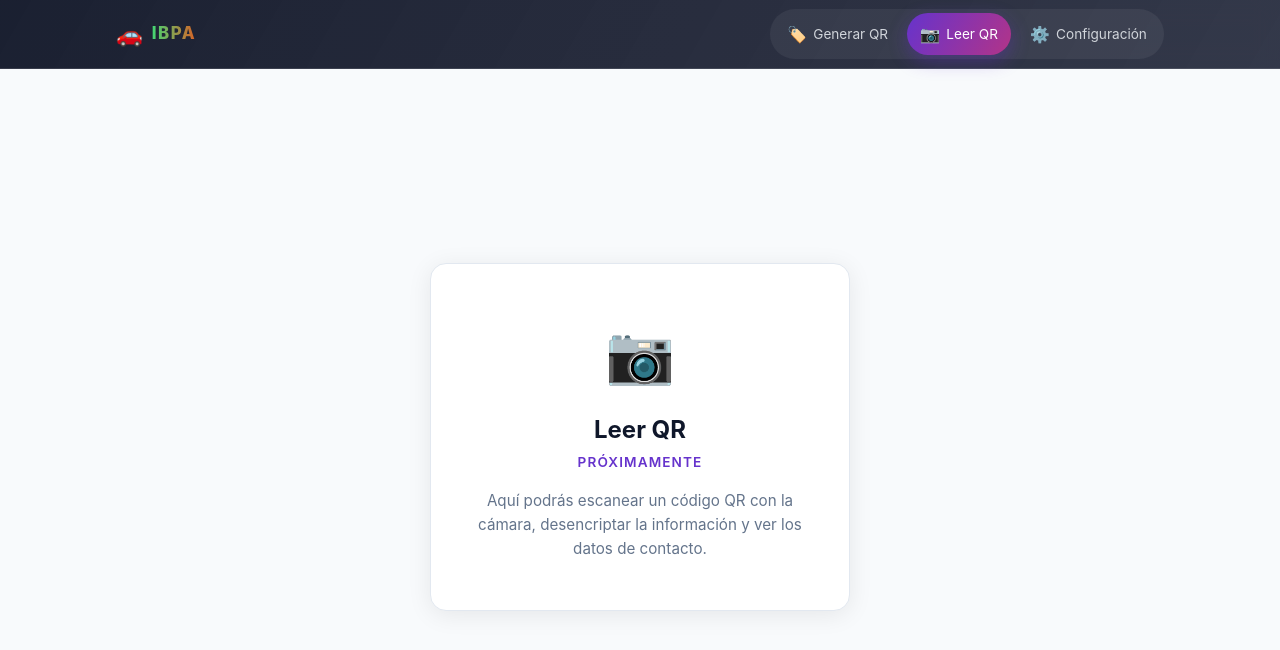
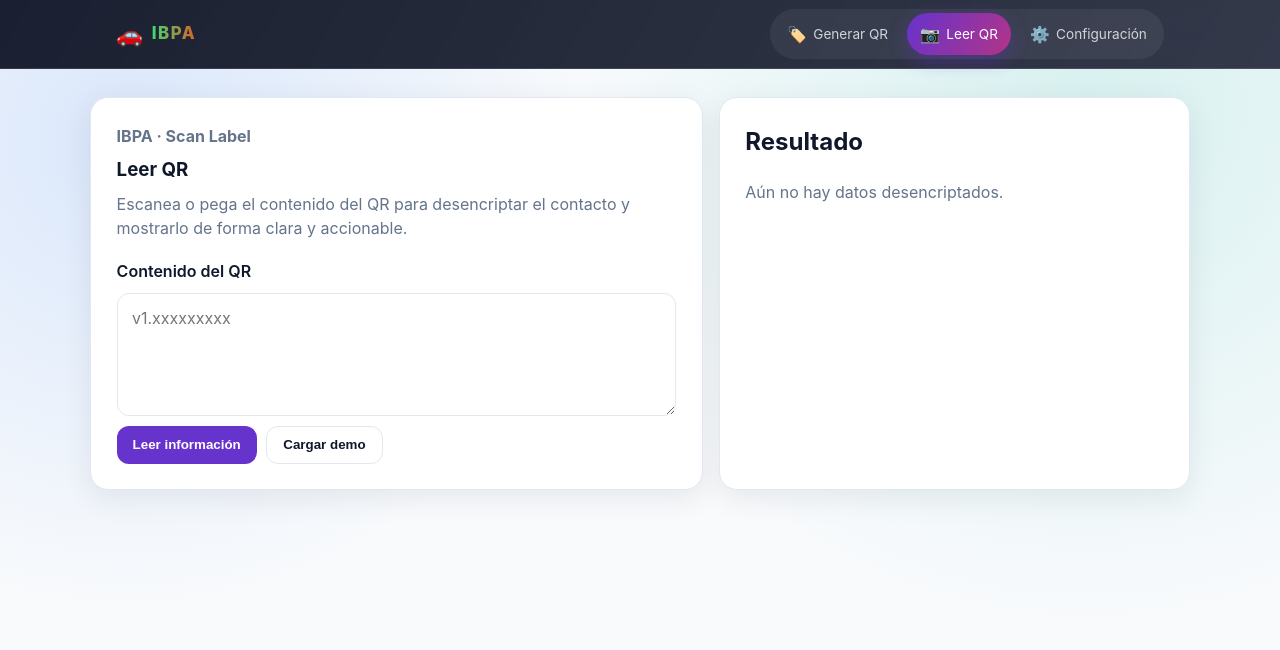
Before and after one commit to daniel08garcia/estacionamientoIBPA, a React (Vite) app: page /leer in a window 1280 px wide. Shown: the top 650 px of the page. Built offline with nearby package versions, Linux system fonts and the light colour scheme.

Commit message:
Implementa página Leer QR con visualización de contacto

```diff
--- /dev/null
+++ b/src/features/scan-label/components/ScanLabelPage.module.css
@@ -0,0 +1,75 @@
+.page {
+  position: relative;
+  min-height: calc(100vh - 64px);
+  padding: clamp(1rem, 2.2vw, 2rem);
+  background:
+    radial-gradient(circle at 10% 10%, rgba(59, 130, 246, 0.16), transparent 35%),
+    radial-gradient(circle at 85% 5%, rgba(20, 184, 166, 0.14), transparent 40%),
+    var(--color-bg);
+}
+
+.backdropGlow {
+  position: absolute;
+  inset: 0;
+  pointer-events: none;
+}
+
+.layout {
+  position: relative;
+  z-index: 1;
+  max-width: 1100px;
+  margin: 0 auto;
+  display: grid;
+  grid-template-columns: 1.3fr 1fr;
+  gap: 1rem;
+}
+
+.panel,
+.resultCard {
+  border: 1px solid var(--color-border);
+  border-radius: 18px;
+  background: var(--color-surface);
+  padding: clamp(1rem, 2.4vw, 1.6rem);
+  box-shadow: 0 8px 30px rgba(15, 23, 42, 0.08);
+}
+
+.kicker { color: var(--color-primary); font-weight: 700; margin: 0; }
+.header h1 { margin: 0.5rem 0; }
+.header p { margin: 0; color: var(--color-text-muted); }
+.readerCard { margin-top: 1.2rem; display: grid; gap: 0.6rem; }
+.label { font-weight: 600; }
+
+.input {
+  width: 100%;
+  border-radius: 12px;
+  border: 1px solid var(--color-border);
+  padding: 0.8rem 0.9rem;
+  font: inherit;
+  resize: vertical;
+}
+
+.actions { display: flex; gap: 0.6rem; flex-wrap: wrap; }
+.primaryBtn, .secondaryBtn {
+  border: 0;
+  border-radius: 12px;
+  padding: 0.65rem 1rem;
+  font-weight: 600;
+  cursor: pointer;
+}
+
+.primaryBtn { background: var(--color-primary); color: white; }
+.secondaryBtn { background: var(--color-surface-soft); color: var(--color-text); border: 1px solid var(--color-border); }
+.error { color: #dc2626; margin: 0; }
+.info { color: var(--color-text-muted); margin: 0; }
+
+.resultCard h2 { margin-top: 0; }
+.pending { color: var(--color-text-muted); }
+.contactList { display: grid; gap: 1rem; }
+.contactList dt { font-size: 0.82rem; text-transform: uppercase; color: var(--color-text-muted); letter-spacing: .05em; }
+.contactList dd { margin: 0.25rem 0 0; font-size: 1.05rem; font-weight: 600; }
+.phoneLink { color: var(--color-primary); text-decoration: none; }
+.phoneLink:hover { text-decoration: underline; }
+
+@media (max-width: 900px) {
+  .layout { grid-template-columns: 1fr; }
+}
--- a/src/features/scan-label/components/ScanLabelPage.tsx
+++ b/src/features/scan-label/components/ScanLabelPage.tsx
@@ -1,17 +1,121 @@
-import styles from './PlaceholderPage.module.css';
+import { useMemo, useState } from 'react';
+import { AppError } from '../../../shared/errors/AppError';
+import { formatPhoneLabel, readScannedContact, type ScannedContact } from '../use-cases/readScannedContact';
+import styles from './ScanLabelPage.module.css';
+
+type ReadStatus = 'idle' | 'error' | 'success';
+
+const DEMO_PAYLOAD = 'v1.eyJub21icmUiOiJKdWFuIFDDqXJleiIsInRlbGVmb25vIjoiKzUyNjY0MTIzNDU2NyJ9';
 
 export function ScanLabelPage() {
+  const [rawValue, setRawValue] = useState('');
+  const [status, setStatus] = useState<ReadStatus>('idle');
+  const [message, setMessage] = useState('');
+  const [contact, setContact] = useState<ScannedContact | null>(null);
+
+  const formattedPhone = useMemo(
+    () => (contact ? formatPhoneLabel(contact.telefono) : ''),
+    [contact],
+  );
+
+  const handleRead = () => {
+    setStatus('idle');
+    setMessage('');
+    setContact(null);
+
+    try {
+      const parsedContact = readScannedContact(rawValue);
+      setContact(parsedContact);
+      setStatus('success');
+    } catch (error) {
+      setStatus('error');
+      if (error instanceof AppError) {
+        setMessage(error.message);
+      } else {
+        setMessage('No fue posible leer el código QR. Intenta nuevamente.');
+      }
+    }
+  };
+
   return (
     <main className={styles.page}>
-      <div className={styles.card}>
-        <span className={styles.icon} aria-hidden="true">📷</span>
-        <h1 className={styles.title}>Leer QR</h1>
-        <p className={styles.subtitle}>Próximamente</p>
-        <p className={styles.description}>
-          Aquí podrás escanear un código QR con la cámara, desencriptar la
-          información y ver los datos de contacto.
-        </p>
-      </div>
+      <div className={styles.backdropGlow} aria-hidden="true" />
+      <section className={styles.layout}>
+        <article className={styles.panel}>
+          <header className={styles.header}>
+            <p className={styles.kicker}>IBPA · Scan Label</p>
+            <h1>Leer QR</h1>
+            <p>
+              Escanea o pega el contenido del QR para desencriptar el contacto y
+              mostrarlo de forma clara y accionable.
+            </p>
+          </header>
+
+          <div className={styles.readerCard}>
+            <label htmlFor="qrRawValue" className={styles.label}>
+              Contenido del QR
+            </label>
+            <textarea
+              id="qrRawValue"
+              className={styles.input}
+              placeholder="v1.xxxxxxxxx"
+              value={rawValue}
+              onChange={(event) => {
+                setRawValue(event.target.value);
+                setStatus('idle');
+                setMessage('');
+              }}
+              rows={4}
+            />
+
+            <div className={styles.actions}>
+              <button type="button" className={styles.primaryBtn} onClick={handleRead}>
+                Leer información
+              </button>
+              <button
+                type="button"
+                className={styles.secondaryBtn}
+                onClick={() => {
+                  setRawValue(DEMO_PAYLOAD);
+                  setStatus('idle');
+                  setMessage('Demo cargada. Presiona "Leer información".');
+                }}
+              >
+                Cargar demo
+              </button>
+            </div>
+
+            {message && (
+              <p className={status === 'error' ? styles.error : styles.info} role="status">
+                {status === 'error' ? '❌ ' : 'ℹ️ '}
+                {message}
+              </p>
+            )}
+          </div>
+        </article>
+
+        <aside className={styles.resultCard}>
+          <h2>Resultado</h2>
+          {!contact && <p className={styles.pending}>Aún no hay datos desencriptados.</p>}
+
+          {contact && (
+            <dl className={styles.contactList}>
+              <div>
+                <dt>Nombre</dt>
+                <dd>{contact.nombre}</dd>
+              </div>
+              <div>
+                <dt>Teléfono</dt>
+                <dd>
+                  <a href={`tel:${contact.telefono}`} className={styles.phoneLink}>
+                    {formattedPhone}
+                  </a>
+                </dd>
+              </div>
+            </dl>
+          )}
+        </aside>
+      </section>
     </main>
   );
 }
--- /dev/null
+++ b/src/features/scan-label/use-cases/readScannedContact.ts
@@ -0,0 +1,70 @@
+import { AppError } from '../../../shared/errors/AppError';
+
+export type ScannedContact = {
+  nombre: string;
+  telefono: string;
+};
+
+function decodeBase64Url(value: string): string {
+  const base64 = value.replace(/-/g, '+').replace(/_/g, '/');
+  const normalized = base64.padEnd(Math.ceil(base64.length / 4) * 4, '=');
+
+  try {
+    return decodeURIComponent(escape(atob(normalized)));
+  } catch {
+    throw new AppError('INVALID_QR_PAYLOAD', 'El QR leído no tiene un formato válido.');
+  }
+}
+
+function parseContact(candidate: unknown): ScannedContact {
+  if (!candidate || typeof candidate !== 'object') {
+    throw new AppError('INVALID_QR_PAYLOAD', 'No se pudo interpretar la información de contacto.');
+  }
+
+  const record = candidate as Record<string, unknown>;
+  const nombre = typeof record.nombre === 'string' ? record.nombre.trim() : '';
+  const telefono = typeof record.telefono === 'string' ? record.telefono.trim() : '';
+
+  if (!nombre || !/^\+\d{11,15}$/.test(telefono)) {
+    throw new AppError('INVALID_QR_PAYLOAD', 'La información del contacto está incompleta o dañada.');
+  }
+
+  return { nombre, telefono };
+}
+
+export function readScannedContact(rawQrValue: string): ScannedContact {
+  const value = rawQrValue.trim();
+
+  if (!value) {
+    throw new AppError('INVALID_QR_PAYLOAD', 'Primero debes escanear o pegar el contenido del QR.');
+  }
+
+  if (!value.startsWith('v1.')) {
+    throw new AppError('INVALID_QR_PAYLOAD', 'El QR leído usa una versión no compatible.');
+  }
+
+  const payload = value.slice(3);
+  const json = decodeBase64Url(payload);
+
+  try {
+    const parsed = JSON.parse(json) as unknown;
+    return parseContact(parsed);
+  } catch (error) {
+    if (error instanceof AppError) {
+      throw error;
+    }
+    throw new AppError('INVALID_JSON', 'No se pudo convertir el contenido desencriptado a JSON.');
+  }
+}
+
+export function formatPhoneLabel(phone: string): string {
+  if (phone.startsWith('+52') && phone.length === 13) {
+    return `+52 ${phone.slice(3, 6)} ${phone.slice(6, 9)} ${phone.slice(9)}`;
+  }
+
+  if (phone.startsWith('+1') && phone.length === 12) {
+    return `+1 (${phone.slice(2, 5)}) ${phone.slice(5, 8)}-${phone.slice(8)}`;
+  }
+
+  return phone;
+}
```
